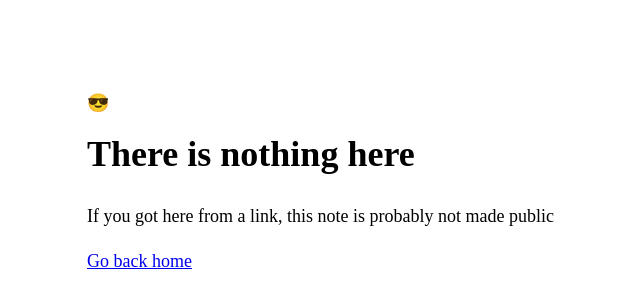
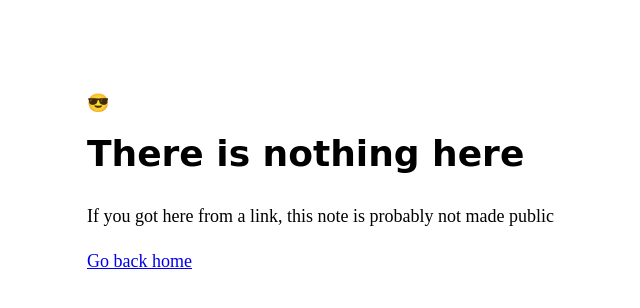
Before and after one commit to 0rac1e404/trpg, a Node project: template src/site/404.njk in a window 1280 px wide. Shown: the top 308 px of the page, without its empty margins (203-843 px from the left). Run offline with Node 20 templates, Linux system fonts and the light colour scheme; the template is opened without the code that fills it, so the values that code supplies are empty; style sheets or scripts are compiled from the project's sources.

Commit message:
Update custom-style.scss

```diff
--- a/src/site/styles/custom-style.scss
+++ b/src/site/styles/custom-style.scss
@@ -12,7 +12,8 @@ em, .cm-em {
 }
 
 h1, h2, h3, h4, h5, h6 {
-    font-family: 'STKaiti', cursive, !important;
+    font-family: 'STKaiti', cursive !important;
+	font-weight: bolder;
 }
 	.nav-area button {
     position: relative;
```
